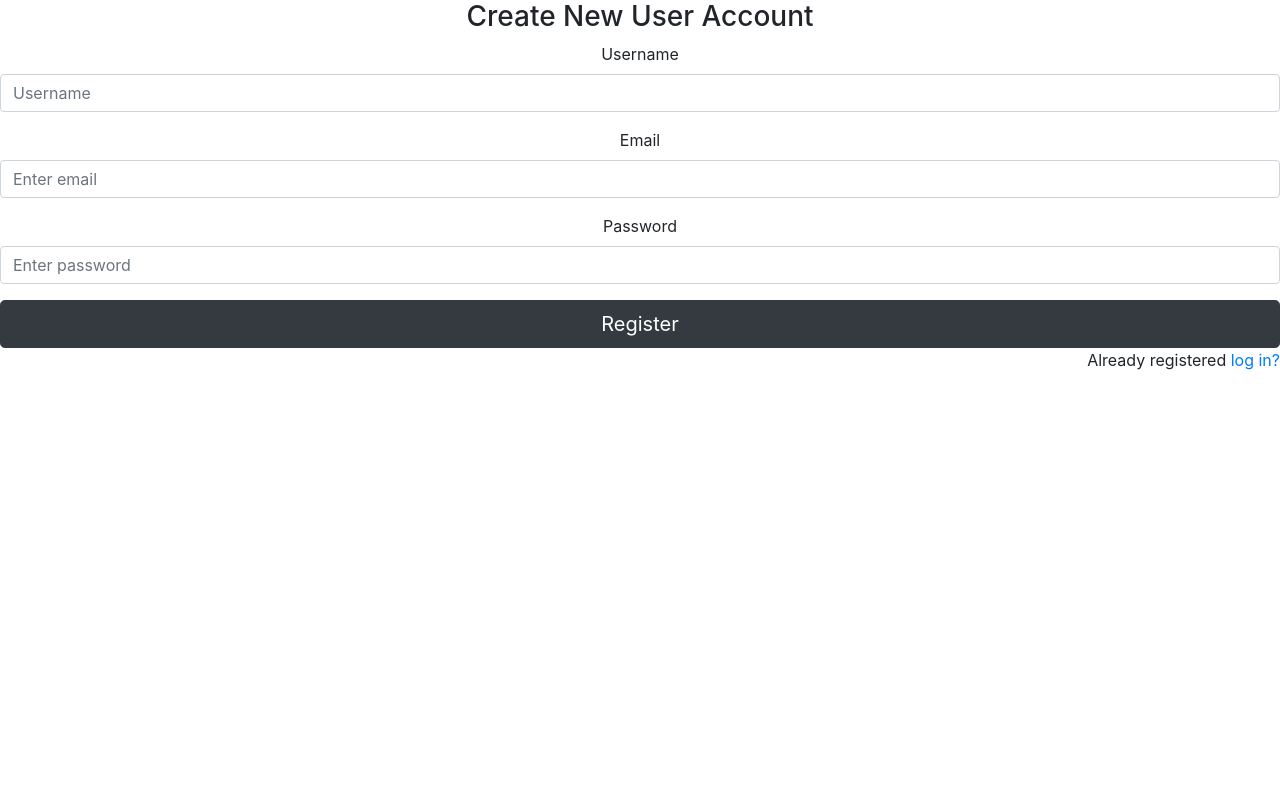
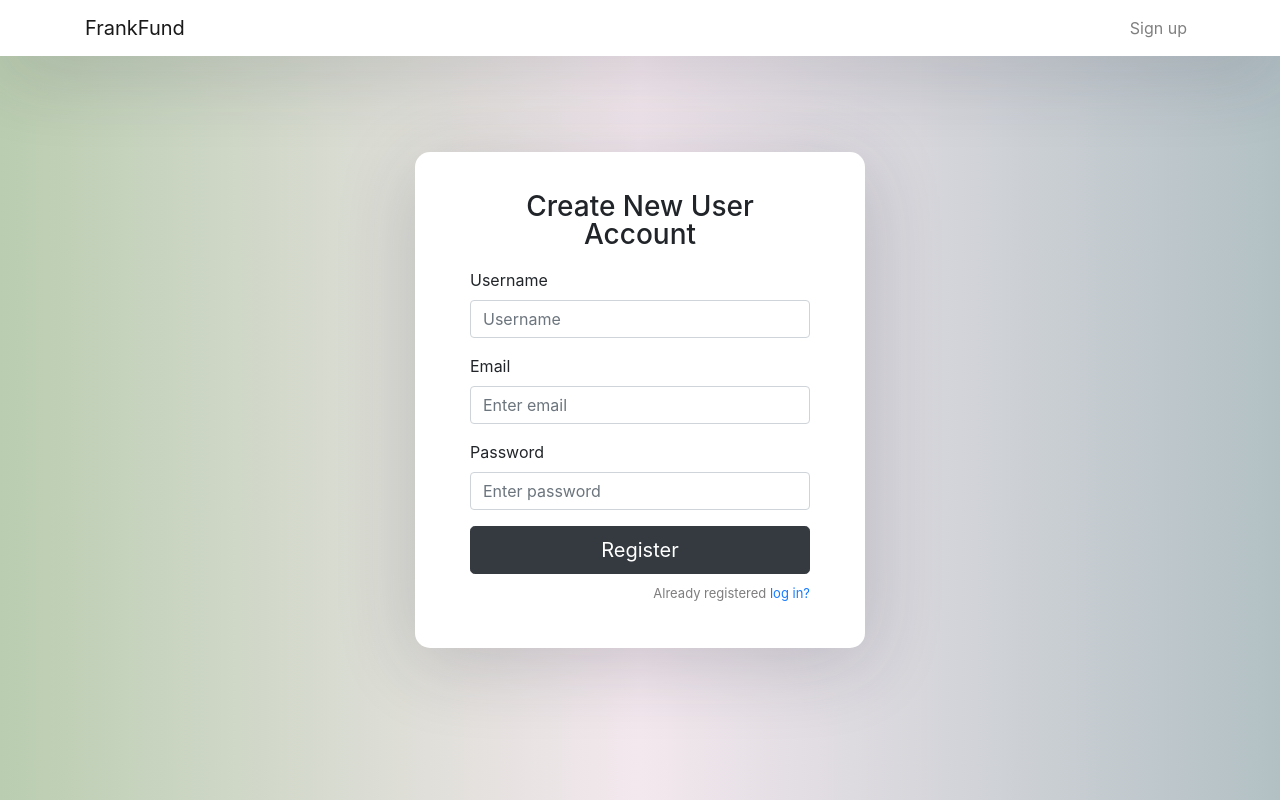
Before and after one commit to devinsuy/FrankFund, a React (Create React App) app in the folder frankfund/: page / in a window 1280 px wide. Built offline with nearby package versions, Linux system fonts and the light colour scheme.

Commit message:
Added CSS for createuseraccount and set up App.JS for landing page

```diff
--- a/frankfund/src/App.js
+++ b/frankfund/src/App.js
@@ -2,13 +2,15 @@ import logo from './logo.svg';
 import React from 'react';
 import '../node_modules/bootstrap/dist/css/bootstrap.min.css';
 import './App.css';
+import { BrowserRouter as Router, Switch, Route, Link } from "react-router-dom";
+
 import CreateUserAccount from "./components/createuseraccount.component";
 
 function App() {
-  return (
-    <div className="App">
-       {/* Default code commented out for testing */}
-      {/*<header className="App-header">
+    return (<Router>
+    {/* Default code commented out for testing */ }
+    {/*<div className="App">
+      <header className="App-header">
 
         <img src={logo} className="App-logo" alt="logo" />
         <p>
@@ -25,14 +27,33 @@ function App() {
       </header>*/}
 
       <div className="App">
-        {/* CreateUserAccount component
+      {/* Landing Page and CreateUserAccount component
           1. Set up HTML template code
           TODO:
           2. Add CSS
           3. Connect to backend */}
-        <CreateUserAccount />
+      <nav className="navbar navbar-expand-lg navbar-light fixed-top">
+        <div className="container">
+          <Link className="navbar-brand" to={"/create-user-account"}>FrankFund</Link>
+          <div className="collapse navbar-collapse" id="navbarTogglerDemo02">
+            <ul className="navbar-nav ml-auto">
+              <li className="nav-item">
+                <Link className="nav-link" to={"/create-user-account"}>Sign up</Link>
+              </li>
+            </ul>
+          </div>
+        </div>
+      </nav>
+
+      <div className="outer">
+        <div className="inner">
+          <Switch>
+            <Route exact path='/' component={CreateUserAccount} />
+            <Route path="/create-user-account" component={CreateUserAccount} />
+          </Switch>
+        </div>
       </div>
-    </div>
+    </div></Router>
   );
 }
 
--- a/frankfund/src/components/createuseraccount.component.js
+++ b/frankfund/src/components/createuseraccount.component.js
@@ -5,7 +5,6 @@ import React, { Component } from "react";
 export default class CreateUserAccount extends Component {
     render() {
         return (
-            <div>
             <form>
                 <h3>Create New User Account</h3>
 
@@ -29,7 +28,6 @@ export default class CreateUserAccount extends Component {
                     Already registered <a href="#">log in?</a>
                 </p>
             </form>
-            </div>
         );
     }
 }
--- a/frankfund/src/index.css
+++ b/frankfund/src/index.css
@@ -1,3 +1,4 @@
+/*
 body {
   margin: 0;
   font-family: -apple-system, BlinkMacSystemFont, 'Segoe UI', 'Roboto', 'Oxygen',
@@ -5,9 +6,79 @@ body {
     sans-serif;
   -webkit-font-smoothing: antialiased;
   -moz-osx-font-smoothing: grayscale;
-}
+}*/
 
 code {
   font-family: source-code-pro, Menlo, Monaco, Consolas, 'Courier New',
     monospace;
 }
+
+* {
+    box-sizing: border-box;
+}
+
+body {
+    min-height: 100vh;
+    display: flex;
+    font-weight: 400;
+    font-family: sans-serif;
+    background: #f3e8ee; /* fallback for old browsers */
+    background: -webkit-linear-gradient(to right, #bacdb0, #f3e8ee, #b2c0c4); /* Chrome 10-25, Safari 5.1-6. Old colors: #f64f59, #c471ed, #12c2e9*/
+    background: linear-gradient(to right, #bacdb0, #f3e8ee, #b2c0c4); /* W3C, IE 10+/ Edge, Firefox 16+, Chrome 26+, Opera 12+, Safari 7+ */
+}
+
+body, html, .App, #root, .outer {
+    width: 100%;
+    height: 100%;
+}
+
+.navbar-light {
+    background-color: #ffffff;
+    box-shadow: 0px 14px 80px rgba(34, 35, 58, 0.2);
+}
+
+.outer {
+    display: flex;
+    justify-content: center;
+    flex-direction: column;
+    text-align: left;
+}
+
+.inner {
+    width: 450px;
+    margin: auto;
+    background: #ffffff;
+    box-shadow: 0px 14px 80px rgba(34, 35, 58, 0.2);
+    padding: 40px 55px 45px 55px;
+    border-radius: 15px;
+    transition: all .3s;
+}
+
+.outer .form-control:focus {
+    border-color: #167bff;
+    box-shadow: none;
+}
+
+.outer h3 {
+    text-align: center;
+    margin: 0;
+    line-height: 1;
+    padding-bottom: 20px;
+}
+
+.custom-control-label {
+    font-weight: 400;
+}
+
+.forgot-password,
+.forgot-password a {
+    text-align: right;
+    font-size: 13px;
+    padding-top: 10px;
+    color: #7f7d7d;
+    margin: 0;
+}
+
+.forgot-password a {
+    color: #167bff;
+}
--- a/frankfund/src/index.js
+++ b/frankfund/src/index.js
@@ -1,14 +1,15 @@
-import React from 'react';
-import ReactDOM from 'react-dom';
-import './index.css';
-import App from './App';
+import React from "react";
+import ReactDOM from "react-dom";
+import { BrowserRouter } from "react-router-dom";
+import "./index.css";
+import App from "./App";
 import reportWebVitals from './reportWebVitals';
 
 ReactDOM.render(
-  <React.StrictMode>
-    <App />
-  </React.StrictMode>,
-  document.getElementById('root')
+    <BrowserRouter>
+        <App />
+    </BrowserRouter>,
+    document.getElementById("root")
 );
 
 // If you want to start measuring performance in your app, pass a function
```
Lines whose indentation alone changed are shown as unchanged.
